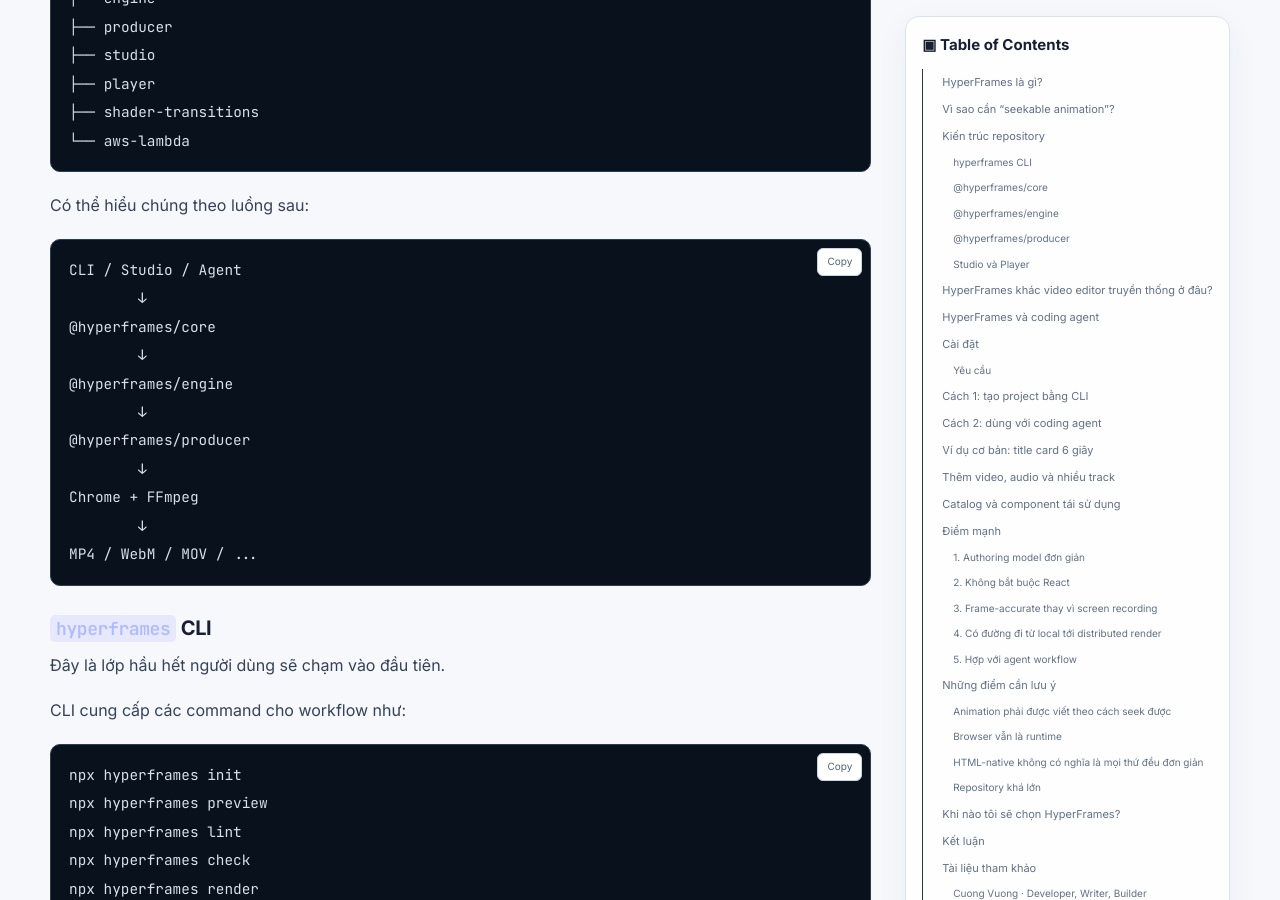
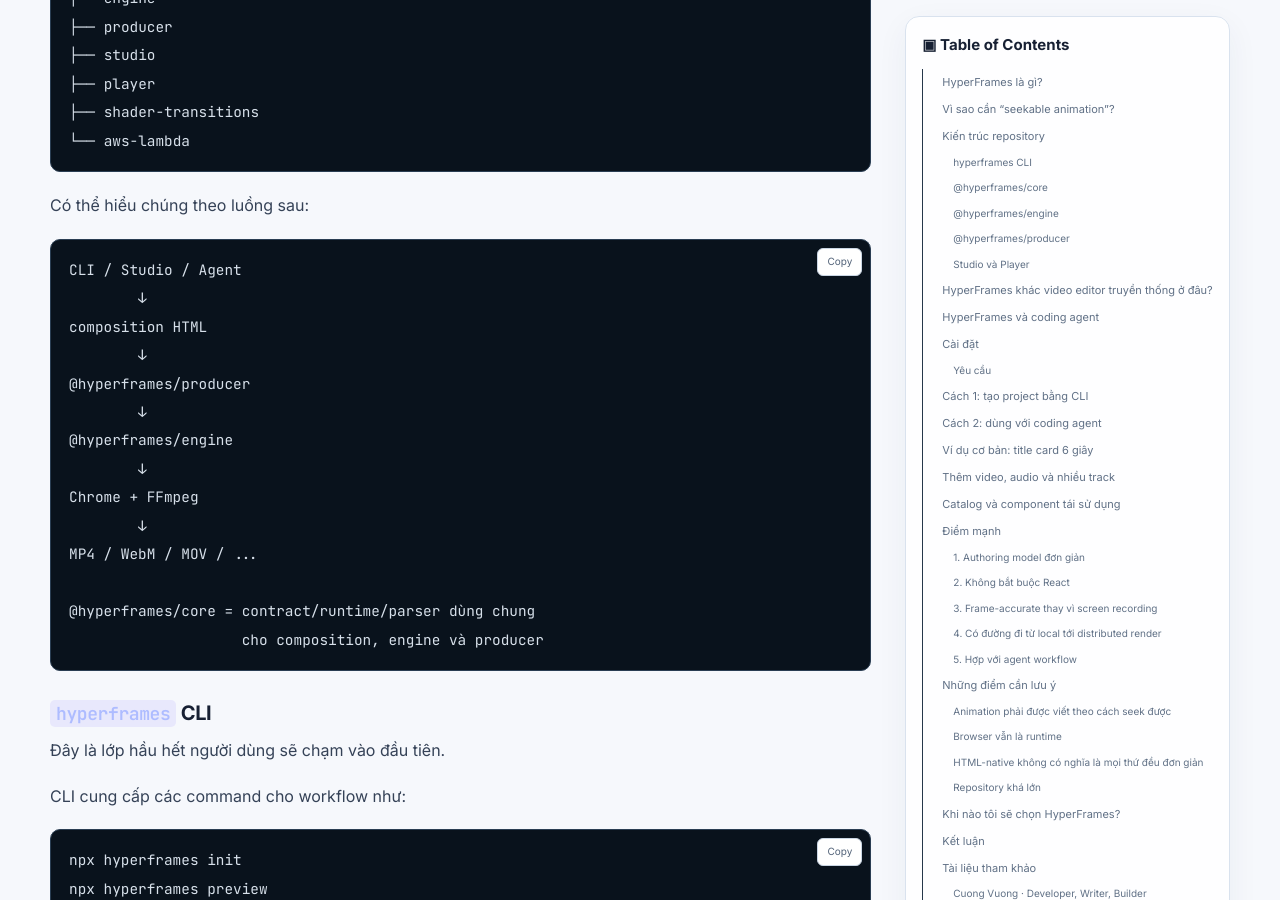
Before and after one commit to cuongtobi/cuongtobi.github.io, a Jekyll site: the page built from _posts/2026-09-24-hyperframes-html-video-rendering.md, in a window 1280 px wide and 900 px high, scrolled down 4128 px. Built offline with Jekyll 4.4.1, drawn with Linux system fonts in a browser that asks for light colours.

Commit message:
Clarify HyperFrames rendering architecture

```diff
--- a/_posts/2026-09-24-hyperframes-html-video-rendering.md
+++ b/_posts/2026-09-24-hyperframes-html-video-rendering.md
@@ -139,15 +139,18 @@
 ~~~text
 CLI / Studio / Agent
         ↓
-@hyperframes/core
+composition HTML
+        ↓
+@hyperframes/producer
         ↓
 @hyperframes/engine
-        ↓
-@hyperframes/producer
         ↓
 Chrome + FFmpeg
         ↓
 MP4 / WebM / MOV / ...
+
+@hyperframes/core = contract/runtime/parser dùng chung
+                    cho composition, engine và producer
 ~~~
 
 ### <code>hyperframes</code> CLI
```
